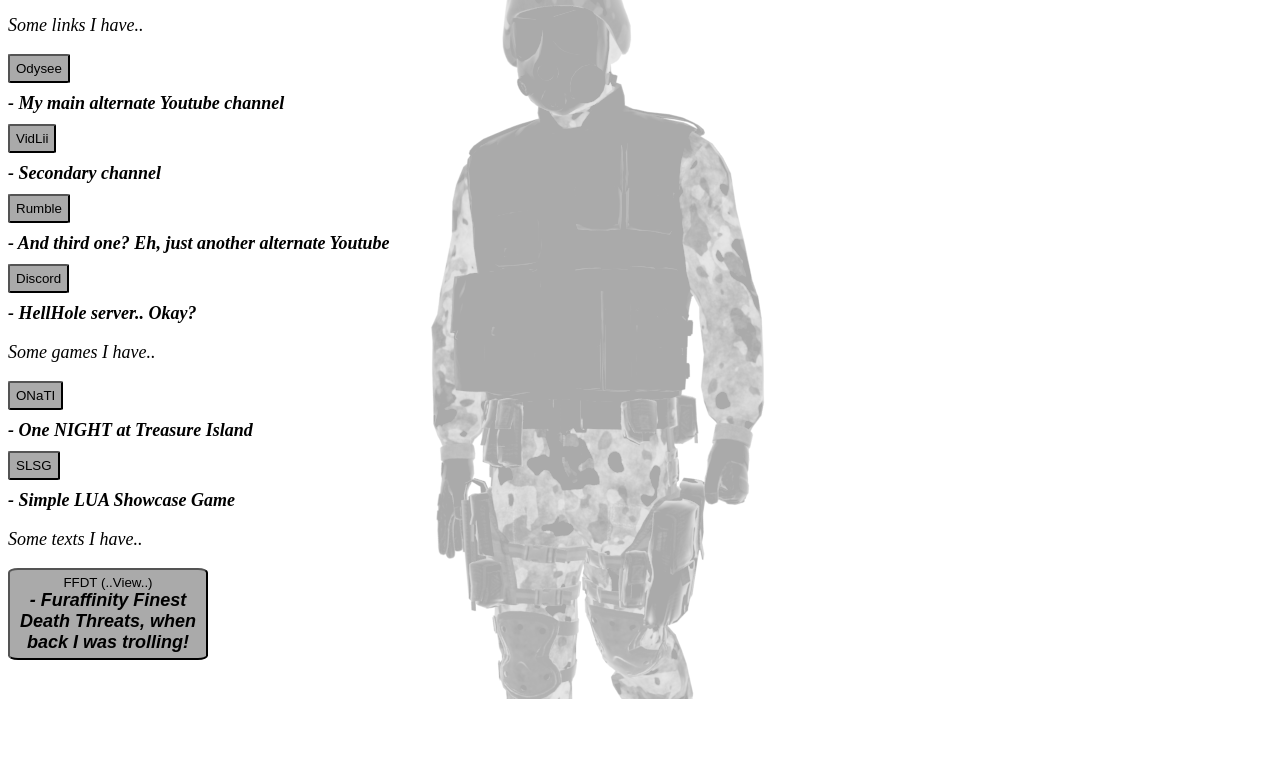
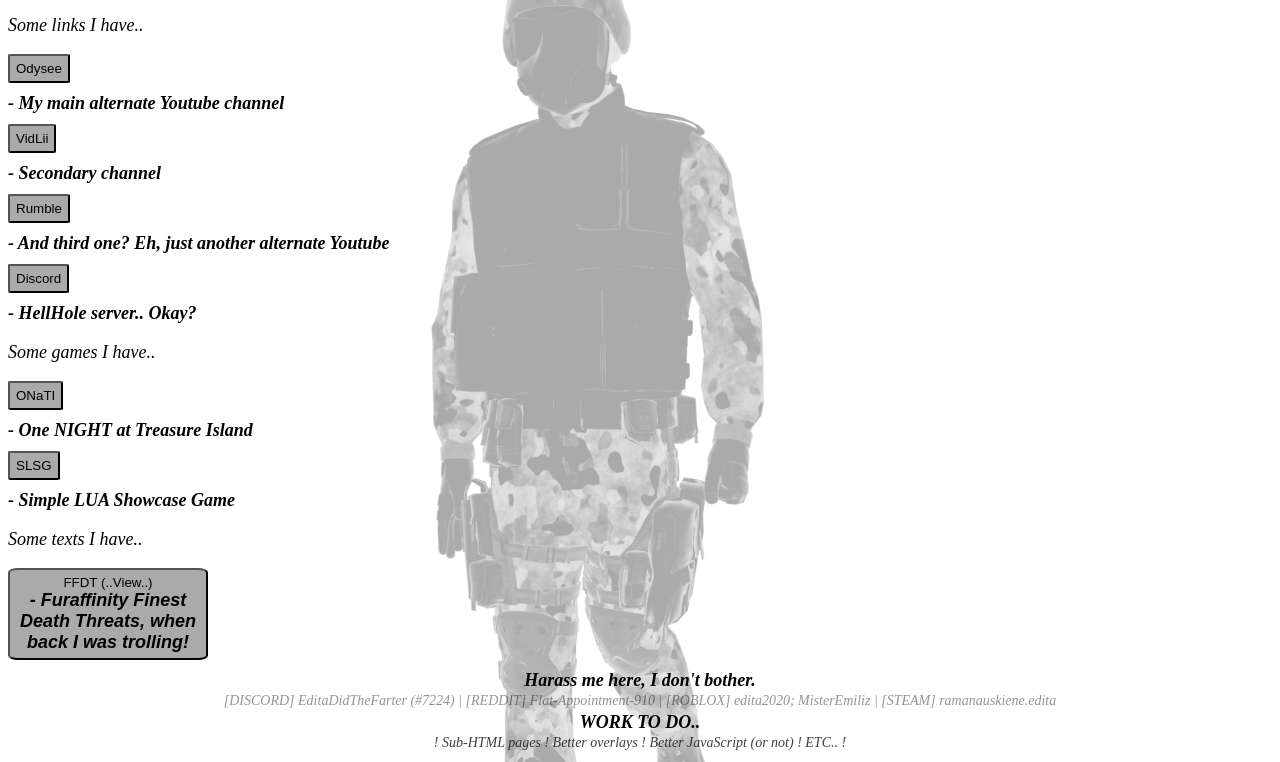
Before and after one commit to EditaNEmilis/editanemilis.github.io, a plain HTML site: page index.html in a window 1280 px wide. Shown: the part 101-863 px from the top of the page. Before the commit the page ends 800 px from the top, so only its background shows below. Drawn offline with Linux system fonts and the light colour scheme.

Commit message:
Update
Added contact and TODO/WIP classes to the HTML and CSS, and maybe code messages to not get complex.

```diff
--- a/index.html
+++ b/index.html
@@ -7,7 +7,7 @@
         <script src="script.js"></script>
     </head>
     <body>
-        <!--
+        <!-- Uesless..
         <div class="ImageBackground">
             <img src="assets/Background.png">
         </div>
@@ -16,7 +16,9 @@
         <h1>Hello.. World?</h1>
         <p>Just the start up, I'll do something with this repo later.</p>
 
+        <!-- Links -->
         <div class="Links">
+            <!-- Medias -->
             <div class="Medias">
                 <p>Some links I have..</p>
                 <button onclick=OdyseeLink()>Odysee</button><h1>- My main alternate Youtube channel</h1>
@@ -24,16 +26,28 @@
                 <button onclick=RumbleLink()>Rumble</button><h1>- And third one? Eh, just another alternate Youtube</h1>
                 <button onclick=DiscordLink()>Discord</button><h1>- HellHole server.. Okay?</h1>
             </div>
-
+            <!-- Games -->
             <div class="Games">
                 <p>Some games I have..</p>
                 <button onclick=ONaTI()>ONaTI</button><h1>- One NIGHT at Treasure Island</h1>
                 <button onclick=SLSG()>SLSG</button><h1>- Simple LUA Showcase Game</h1>
             </div>
-
+            <!-- Texts -->
             <div class="Texts">
                 <p>Some texts I have..</p>
                 <button onclick=FFDT()>FFDT (..View..)<h1>- Furaffinity Finest Death Threats, when back I was trolling!</h1>
+            </div>
+        <!-- Misc -->
+        <div class="Misc">
+            <!-- Contact -->
+            <div class="Contact">
+                <h1>Harass me here, I don't bother.</h1>
+                <p>[DISCORD] EditaDidTheFarter (#7224) | [REDDIT] Flat-Appointment-910 | [ROBLOX] edita2020; MisterEmiliz | [STEAM] ramanauskiene.edita</p>
+            </div>
+            <!-- TODO/WIP -->
+            <div class="TODO">
+                <h1>WORK TO DO..</h1>
+                <p>! Sub-HTML pages ! Better overlays ! Better JavaScript (or not) ! ETC.. !</p>
             </div>
         </div>
     </body>
--- a/style.css
+++ b/style.css
@@ -45,3 +45,45 @@ body {
 .Texts {
     width: 200px;
 }
+
+/* Misc */
+.Misc {
+    margin: auto;
+    width: 100%;
+    bottom: 0;
+    text-align: center;
+}
+
+
+.Contact h1 {
+    font-size: 18px;
+    margin: 0;
+    font-style: italic;
+}
+
+.Contact p {
+    font-size: 14px;
+    margin: auto;
+    opacity: 0.420;
+    padding: 2.5px
+}
+
+.TODO {
+    margin: auto;
+    width: 100%;
+    bottom: 0;
+    text-align: center;
+}
+
+.TODO h1 {
+    font-size: 18px;
+    margin: 0;
+    font-style: italic;
+}
+
+.TODO p {
+    font-size: 14px;
+    margin: auto;
+    opacity: 0.75;
+    padding: 2.5px
+}
```
